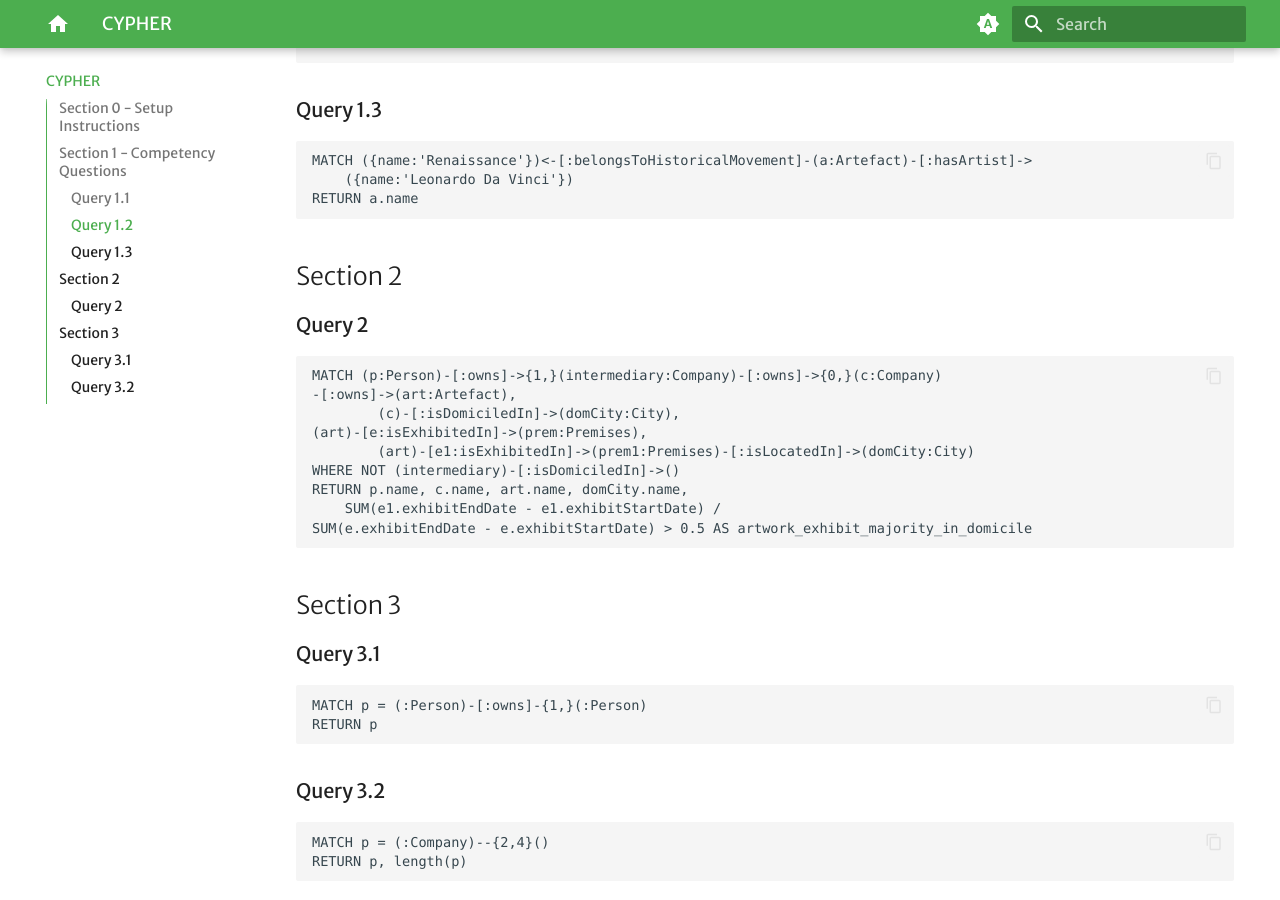
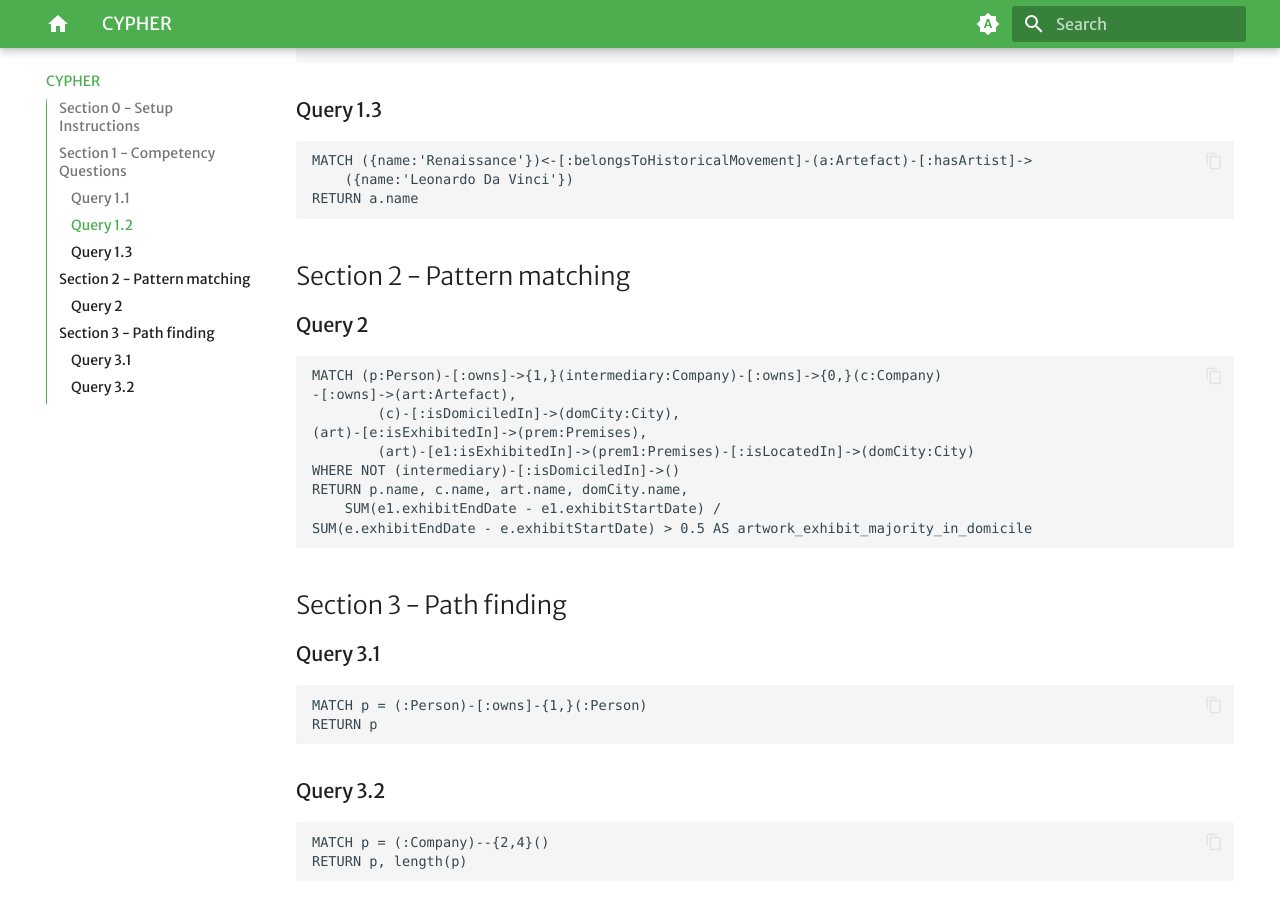
Before and after one commit to SemanticMasterclass/cdl2025, an MkDocs documentation site: the page built from docs/cypher.md, in a window 1280 px wide and 900 px high, scrolled down 877 px. Built offline with MkDocs 1.6.1 and Material for MkDocs 9.7.7, drawn with Linux system fonts in a browser that asks for light colours; some web fonts are replaced.

Commit message:
fix style

````diff
--- a/docs/cypher.md
+++ b/docs/cypher.md
@@ -37,7 +37,7 @@ MATCH ({name:'Renaissance'})<-[:belongsToHistoricalMovement]-(a:Artefact)-[:hasA
 RETURN a.name
 ```
 
-## Section 2
+## Section 2 - Pattern matching
 
 ### Query 2
 
@@ -53,7 +53,7 @@ RETURN p.name, c.name, art.name, domCity.name,
 SUM(e.exhibitEndDate - e.exhibitStartDate) > 0.5 AS artwork_exhibit_majority_in_domicile
 ```
 
-## Section 3
+## Section 3 - Path finding
 
 ### Query 3.1
 
````
